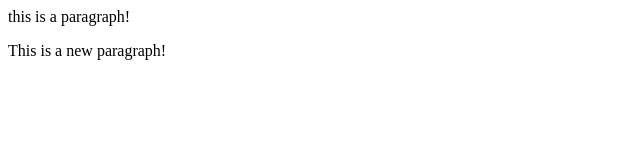
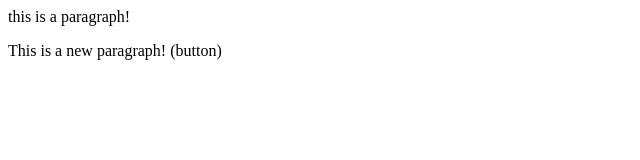
Before and after one commit to puttasiddu16/LocalRepo, a plain HTML site: page index.html in a window 1280 px wide. Shown: the full height of the page, 0-640 px from the left. Drawn offline with Linux system fonts and the light colour scheme.

```diff
--- a/index.html
+++ b/index.html
@@ -1,2 +1,2 @@
 <p>this is a paragraph!</p>
-<p>This is a new paragraph!</p>
+<p>This is a new paragraph! (button)</p>
```
